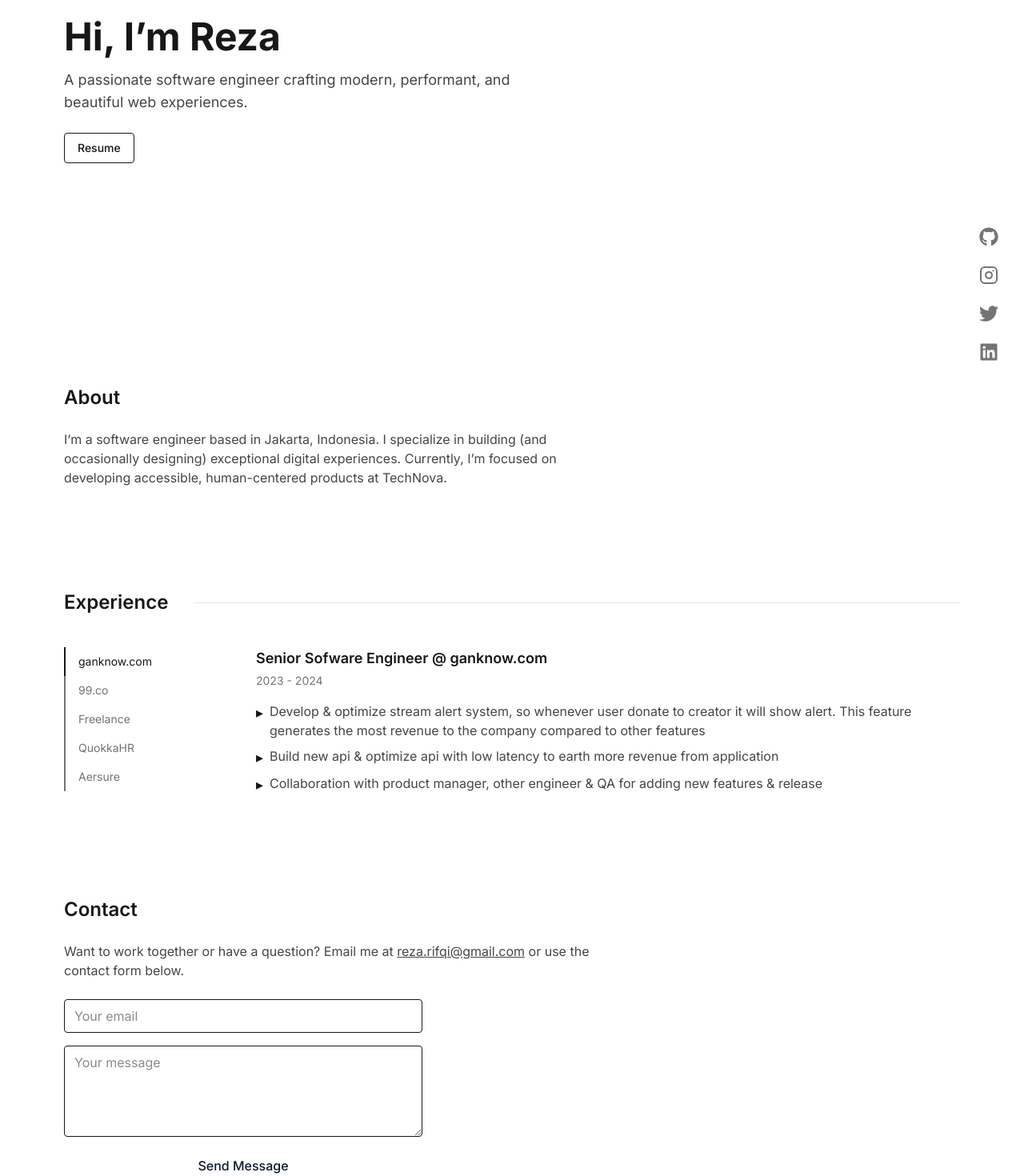
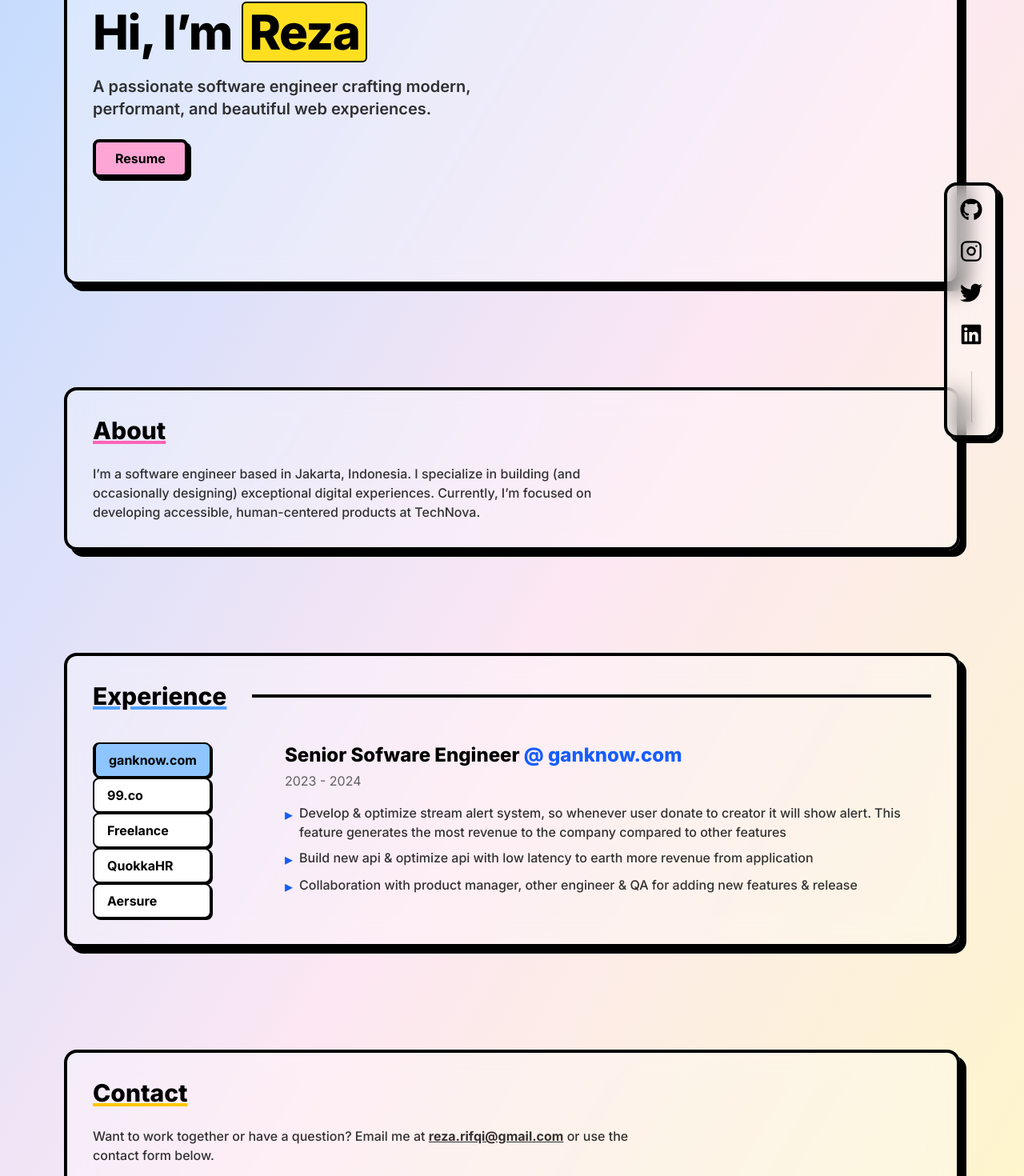
Before and after one commit to alrifqi/alrifqi-web, a Next.js app: page / in a window 1280 px wide. Shown: the part 252-1722 px from the top of the page at 80% size. Built offline with nearby package versions, Linux system fonts and the light colour scheme.

Commit message:
update style

```diff
--- a/src/app/page.tsx
+++ b/src/app/page.tsx
@@ -38,21 +38,21 @@ export default function Home() {
       name: "DevConnect",
       tech: "React, Node.js, MongoDB",
       description: "A social platform for developers to share projects and connect.",
-      link: "https://github.com/alexjohnson/devconnect",
+      link: "https://github.com/alrifqi",
       category: "Web",
     },
     {
       name: "Portfolio Website",
       tech: "Next.js, Tailwind CSS",
       description: "My personal portfolio and blog, built with the latest web technologies.",
-      link: "https://alexjohnson.dev",
+      link: "https://alrifqi.com",
       category: "Web",
     },
     {
       name: "ShopEase",
       tech: "Vue.js, Firebase",
       description: "A simple e-commerce platform for small businesses.",
-      link: "https://github.com/alexjohnson/shopease",
+      link: "https://github.com/alrifqi",
       category: "Web",
     },
     {
@@ -200,90 +200,88 @@ export default function Home() {
   };
 
   return (
-    <div className="min-h-screen bg-background text-foreground font-sans">
+    <div className="min-h-screen bg-gradient-to-br from-blue-200 via-pink-100 to-yellow-100 text-black font-sans relative overflow-x-hidden">
+      {/* Neubrutalism Accent Shapes */}
+      <div className="hidden md:block absolute top-10 left-[-60px] w-40 h-40 bg-yellow-300 border-4 border-black rounded-2xl rotate-12 z-0" />
+      <div className="hidden md:block absolute bottom-20 right-[-80px] w-52 h-52 bg-pink-300 border-4 border-black rounded-full -rotate-6 z-0" />
       {/* Sticky Navigation */}
       <Navbar />
 
       {/* Social Bar (bottom-right, desktop only) */}
       <motion.div
-        className="hidden lg:flex flex-col items-center gap-6 fixed bottom-0 right-8 z-40"
-        // animate={{ y: [0, -20, 0] }}
-        // transition={{ duration: 10, repeat: Infinity, ease: "easeInOut" }}
+        className="hidden lg:flex flex-col items-center gap-6 fixed bottom-0 right-8 z-40 bg-white/30 backdrop-blur-md border-4 border-black rounded-2xl p-4 shadow-[6px_6px_0_0_rgba(0,0,0,1)]"
       >
-        <a href="https://github.com/alexjohnson" target="_blank" rel="noopener noreferrer" aria-label="GitHub">
-          <FaGithub size={24} className="text-foreground/60 hover:text-blue-400 transition" />
+        <a href="https://github.com/alrifqi" target="_blank" rel="noopener noreferrer" aria-label="GitHub">
+          <FaGithub size={28} className="text-black hover:text-blue-500 transition" />
         </a>
-        <a href="https://instagram.com/alexjohnson" target="_blank" rel="noopener noreferrer" aria-label="Instagram">
-          <FiInstagram size={24} className="text-foreground/60 hover:text-pink-400 transition" />
+        <a href="https://instagram.com/alrifqi" target="_blank" rel="noopener noreferrer" aria-label="Instagram">
+          <FiInstagram size={28} className="text-black hover:text-pink-500 transition" />
         </a>
-        <a href="https://twitter.com/alexjohnson" target="_blank" rel="noopener noreferrer" aria-label="Twitter">
-          <FaTwitter size={24} className="text-foreground/60 hover:text-blue-400 transition" />
+        <a href="https://twitter.com/alrifqi" target="_blank" rel="noopener noreferrer" aria-label="Twitter">
+          <FaTwitter size={28} className="text-black hover:text-blue-400 transition" />
         </a>
         <a href="https://linkedin.com/in/alrifqi" target="_blank" rel="noopener noreferrer" aria-label="LinkedIn">
-          <FaLinkedin size={24} className="text-foreground/60 hover:text-blue-600 transition" />
+          <FaLinkedin size={28} className="text-black hover:text-blue-700 transition" />
         </a>
-        {/* <a href="https://codepen.io/alexjohnson" target="_blank" rel="noopener noreferrer" aria-label="CodePen">
-          <SiCodepen size={24} className="text-foreground/60 hover:text-gray-400 transition" />
-        </a> */}
-        <div className="w-px h-16 mt-2" />
+        <div className="w-px h-16 mt-2 bg-black/20" />
       </motion.div>
 
       {/* Main Sections */}
-      <main className="max-w-6xl mx-auto px-4 flex flex-col gap-32 py-16">
+      <main className="max-w-6xl mx-auto px-4 flex flex-col gap-32 py-16 relative z-10">
         {/* Hero Section */}
         <motion.section
           id="hero"
-          className="min-h-[60vh] flex flex-col justify-center items-start gap-4"
+          className="min-h-[60vh] flex flex-col justify-center items-start gap-4 bg-white/30 backdrop-blur-lg border-4 border-black rounded-2xl shadow-[8px_8px_0_0_rgba(0,0,0,1)] p-8"
           initial={{ opacity: 0, y: 40 }}
           whileInView={{ opacity: 1, y: 0 }}
           viewport={{ once: true, amount: 0.6 }}
           transition={{ duration: 0.7 }}
         >
-          <h1 className="text-4xl sm:text-5xl font-bold">Hi, I’m Reza</h1>
-          <p className="text-lg text-foreground/80 max-w-xl">A passionate software engineer crafting modern, performant, and beautiful web experiences.</p>
+          <h1 className="text-5xl sm:text-6xl font-extrabold tracking-tight text-black mb-2">Hi, I’m <span className="bg-yellow-300 border-2 border-black px-2 rounded-md">Reza</span></h1>
+          <p className="text-xl text-black/80 max-w-xl font-semibold">A passionate software engineer crafting modern, performant, and beautiful web experiences.</p>
           <div className="flex gap-4 mt-2">
-            <a href="/resume.pdf" target="_blank" rel="noopener noreferrer" className="px-4 py-2 border rounded text-sm font-medium hover:bg-foreground hover:text-background transition">Resume</a>
+            <a href="/resume.pdf" target="_blank" rel="noopener noreferrer" className="px-6 py-2 border-4 border-black rounded-lg text-base font-bold bg-pink-300 shadow-[4px_4px_0_0_rgba(0,0,0,1)] hover:bg-yellow-300 transition">Resume</a>
           </div>
         </motion.section>
 
         {/* About Section */}
         <motion.section
           id="about"
-          className="flex flex-col gap-4"
+          className="flex flex-col gap-4 bg-white/30 backdrop-blur-lg border-4 border-black rounded-2xl shadow-[8px_8px_0_0_rgba(0,0,0,1)] p-8"
           initial={{ opacity: 0, y: 40 }}
           whileInView={{ opacity: 1, y: 0 }}
           viewport={{ once: true, amount: 0.6 }}
           transition={{ duration: 0.7, delay: 0.1 }}
         >
-          <h2 className="text-2xl font-semibold mb-2">About</h2>
-          <p className="max-w-2xl text-foreground/80">I’m a software engineer based in Jakarta, Indonesia. I specialize in building (and occasionally designing) exceptional digital experiences. Currently, I’m focused on developing accessible, human-centered products at TechNova.</p>
+          <h2 className="text-3xl font-extrabold mb-2 text-black underline decoration-pink-400 decoration-4">About</h2>
+          <p className="max-w-2xl text-black/80 font-medium">I’m a software engineer based in Jakarta, Indonesia. I specialize in building (and occasionally designing) exceptional digital experiences. Currently, I’m focused on developing accessible, human-centered products at TechNova.</p>
         </motion.section>
 
         {/* Experience Section */}
         <motion.section
           id="experience"
-          className="flex flex-col gap-4"
+          className="flex flex-col gap-4 bg-white/30 backdrop-blur-lg border-4 border-black rounded-2xl shadow-[8px_8px_0_0_rgba(0,0,0,1)] p-8"
           initial={{ opacity: 0, y: 40 }}
           whileInView={{ opacity: 1, y: 0 }}
           viewport={{ once: true, amount: 0.6 }}
           transition={{ duration: 0.7, delay: 0.2 }}
         >
-          <h2 className="text-2xl font-semibold mb-2 flex items-center gap-4">
+          <h2 className="text-3xl font-extrabold mb-2 flex items-center gap-4 text-black underline decoration-blue-400 decoration-4">
             Experience
-            <span className="flex-1 border-t border-foreground/10 ml-4" />
+            <span className="flex-1 border-t-4 border-black ml-4" />
           </h2>
           <div className="flex flex-col md:flex-row gap-8 md:gap-12 mt-4">
             {/* Vertical Tabs */}
             <div className="relative flex md:flex-col md:w-48 w-full md:items-start items-center md:gap-0 gap-2">
-              <div className="absolute left-0 top-0 h-full w-0.5 bg-primary/60 hidden md:block" />
+              {/* <div className="absolute left-0 top-0 h-full w-1 bg-black hidden md:block" /> */}
               <ul className="flex md:flex-col flex-row w-full md:w-auto md:gap-0 gap-2 z-10">
                 {experienceList.map((exp, idx) => (
                   <li key={exp.company} className="w-full">
                     <button
                       onClick={() => setSelectedExp(idx)}
-                      className={`font-mono text-sm px-4 py-2 md:border-l-2 border-primary/0 md:w-full text-left transition-colors
-                        ${selectedExp === idx ? "text-primary border-primary bg-primary/10" : "text-foreground/60 hover:text-primary"}`}
-                      style={{ borderLeftWidth: selectedExp === idx ? 2 : 2 }}
+                      className={`font-mono text-base px-4 py-2 border-2 border-black rounded-lg md:w-full text-left font-bold transition-colors shadow-[2px_2px_0_0_rgba(0,0,0,1)]
+                        ${selectedExp === idx ? "bg-blue-300 text-black" : "bg-white text-black hover:bg-yellow-200"}`}
+                      style={{ borderLeftWidth: selectedExp === idx ? 4 : 2 }}
                     >
                       {exp.company}
                     </button>
@@ -293,17 +291,17 @@ export default function Home() {
             </div>
             {/* Details Panel */}
             <div className="flex-1">
-              <div className="font-semibold text-lg">
-                {experienceList[selectedExp].role} <span className="text-primary font-mono">@ {experienceList[selectedExp].company}</span>
+              <div className="font-extrabold text-2xl">
+                {experienceList[selectedExp].role} <span className="text-blue-600 font-mono">@ {experienceList[selectedExp].company}</span>
               </div>
-              <div className="text-foreground/60 text-sm mb-4 mt-1 font-mono">
+              <div className="text-black/60 text-base mb-4 mt-1 font-mono">
                 {experienceList[selectedExp].date}
               </div>
               <ul className="list-none space-y-2">
                 {experienceList[selectedExp].details.map((item, i) => (
                   <li key={i} className="flex items-start gap-2">
-                    <span className="text-primary text-lg leading-6 mt-0.5">▸</span>
-                    <span className="text-foreground/80">{item}</span>
+                    <span className="text-blue-600 text-xl leading-6 mt-0.5">▸</span>
+                    <span className="text-black/80 font-medium">{item}</span>
                   </li>
                 ))}
               </ul>
@@ -362,14 +360,14 @@ export default function Home() {
         {/* Contact Section */}
         <motion.section
           id="contact"
-          className="flex flex-col gap-4"
+          className="flex flex-col gap-4 bg-white/30 backdrop-blur-lg border-4 border-black rounded-2xl shadow-[8px_8px_0_0_rgba(0,0,0,1)] p-8"
           initial={{ opacity: 0, y: 40 }}
           whileInView={{ opacity: 1, y: 0 }}
           viewport={{ once: true, amount: 0.6 }}
           transition={{ duration: 0.7, delay: 0.4 }}
         >
-          <h2 className="text-2xl font-semibold mb-2">Contact</h2>
-          <p className="max-w-2xl text-foreground/80">Want to work together or have a question? Email me at <a href="mailto:reza.rifqi@gmail.com" className="underline hover:text-blue-600">reza.rifqi@gmail.com</a> or use the contact form below.</p>
+          <h2 className="text-3xl font-extrabold mb-2 text-black underline decoration-yellow-400 decoration-4">Contact</h2>
+          <p className="max-w-2xl text-black/80 font-medium">Want to work together or have a question? Email me at <a href="mailto:reza.rifqi@gmail.com" className="underline hover:text-blue-600 font-bold">reza.rifqi@gmail.com</a> or use the contact form below.</p>
           <form onSubmit={handleFormSubmit} className="flex flex-col gap-4 max-w-md mt-2">
             <input
               type="email"
@@ -377,7 +375,7 @@ export default function Home() {
               placeholder="Your email"
               value={form.email}
               onChange={handleFormChange}
-              className="border rounded px-3 py-2 bg-background text-foreground focus:outline-none focus:ring-2 focus:ring-blue-500"
+              className="border-4 border-black rounded-lg px-3 py-2 bg-white text-black font-bold focus:outline-none focus:ring-2 focus:ring-blue-500 shadow-[2px_2px_0_0_rgba(0,0,0,1)]"
               required
             />
             <textarea
@@ -385,15 +383,15 @@ export default function Home() {
               placeholder="Your message"
               value={form.message}
               onChange={handleFormChange}
-              className="border rounded px-3 py-2 bg-background text-foreground focus:outline-none focus:ring-2 focus:ring-blue-500"
+              className="border-4 border-black rounded-lg px-3 py-2 bg-white text-black font-bold focus:outline-none focus:ring-2 focus:ring-blue-500 shadow-[2px_2px_0_0_rgba(0,0,0,1)]"
               rows={4}
               required
             />
-            {formError && <div className="text-red-600 text-sm">{formError}</div>}
-            {formSuccess && <div className="text-green-600 text-sm">Message sent! (Dummy form)</div>}
+            {formError && <div className="text-red-600 text-sm font-bold">{formError}</div>}
+            {formSuccess && <div className="text-green-600 text-sm font-bold">Message sent! (Dummy form)</div>}
             <button
               type="submit"
-              className="bg-primary text-[#0a192f] px-4 py-2 rounded font-medium hover:bg-primary/80 transition"
+              className="bg-yellow-300 border-4 border-black text-black px-6 py-2 rounded-lg font-bold shadow-[4px_4px_0_0_rgba(0,0,0,1)] hover:bg-pink-300 transition"
             >
               Send Message
             </button>
@@ -402,7 +400,7 @@ export default function Home() {
       </main>
 
       {/* Footer */}
-      <footer className="py-8 text-center text-sm text-foreground/60 border-t border-foreground/10">
+      <footer className="py-8 text-center text-base text-black border-t-4 border-black bg-white/30 backdrop-blur-lg shadow-[0_-4px_0_0_rgba(0,0,0,1)] font-bold">
         © {new Date().getFullYear()} Reza. Built with Next.js & Tailwind CSS.
       </footer>
     </div>
--- a/src/components/Navbar.tsx
+++ b/src/components/Navbar.tsx
@@ -33,7 +33,7 @@ export default function Navbar() {
   };
 
   return (
-    <nav className="sticky top-0 z-50 w-full bg-background/80 backdrop-blur border-b border-foreground/10">
+    <nav className="sticky top-0 z-50 w-full bg-white/30 backdrop-blur-lg border-2 border-black shadow-[4px_4px_0_0_rgba(0,0,0,1)]">
       <div className="flex items-center justify-between px-6 sm:px-12 py-3 w-full">
         <span className="font-bold text-lg tracking-tight"></span>
         <div className="flex-1" />
--- a/src/components/ProjectCard.tsx
+++ b/src/components/ProjectCard.tsx
@@ -7,7 +7,7 @@ type ProjectCardProps = {
 
 export default function ProjectCard({ name, tech, description, link }: ProjectCardProps) {
   return (
-    <div className="border rounded-lg p-4 bg-background/60 shadow-sm">
+    <div className="bg-white/30 backdrop-blur-lg border-2 border-black shadow-[4px_4px_0_0_rgba(0,0,0,1)] rounded-lg p-4">
       <div className="font-bold mb-1">{name}</div>
       <div className="text-sm text-foreground/60 mb-2">{tech}</div>
       <div className="text-foreground/80 mb-2">{description}</div>
```
